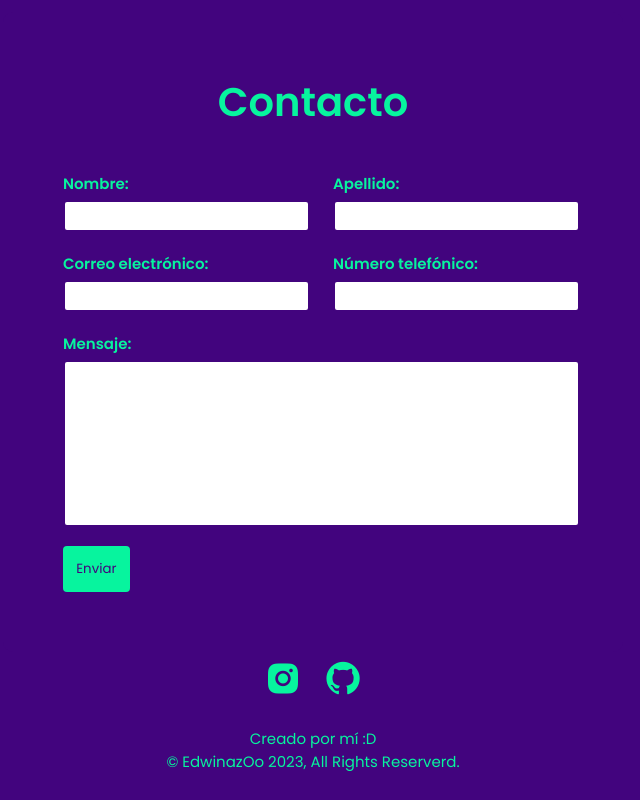
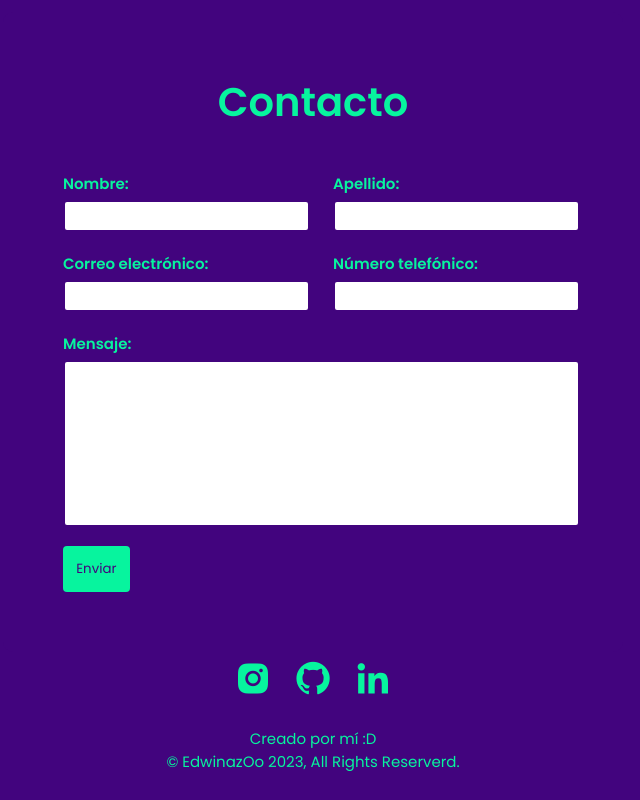
Before and after one commit to RiveroEdw/entrega-n4, a plain HTML site: page index.html in a window 1280 px wide. Shown: the part 1329-2129 px from the top of the page, without its empty margins (327-967 px from the left). Drawn offline with nearby package versions, Linux system fonts and the light colour scheme.

Commit message:
finished proyect

```diff
--- a/index.html
+++ b/index.html
@@ -95,6 +95,7 @@
         <div class="redes">
             <a href="https://www.instagram.com/edwin.rivero_/" target="_blank"><i class='bx bxl-instagram-alt'></i></a>
             <a href="https://github.com/RiveroEdw" target="_blank"><i class='bx bxl-github'></i></a>
+            <a href="https://www.linkedin.com/in/edwin-rivero-108254249/" target="_blank"><i class='bx bxl-linkedin'></i></a>
         </div>
         <p>Creado por mí :D<br>© EdwinazOo 2023, All Rights Reserverd.</p>
     </footer>
```
